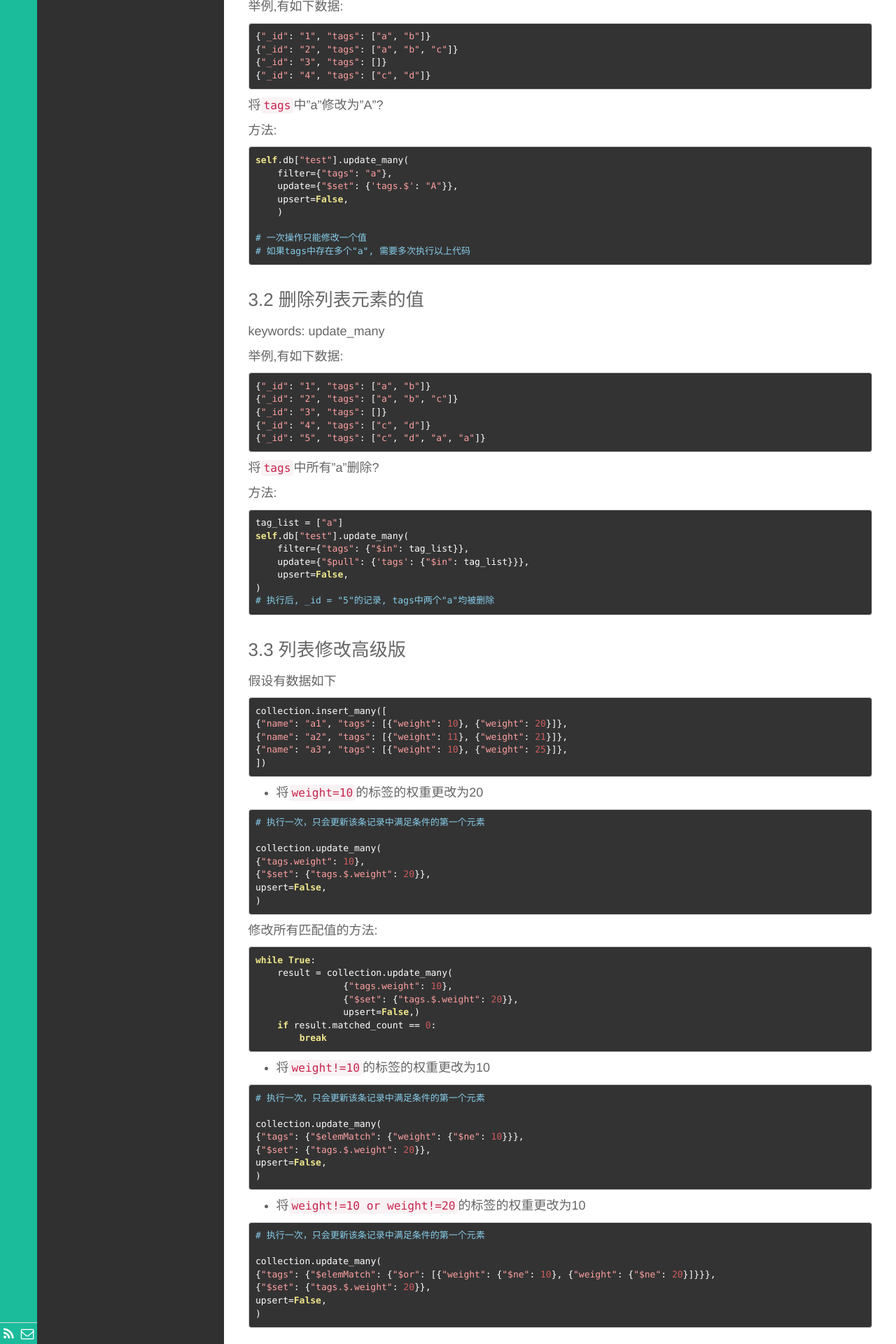
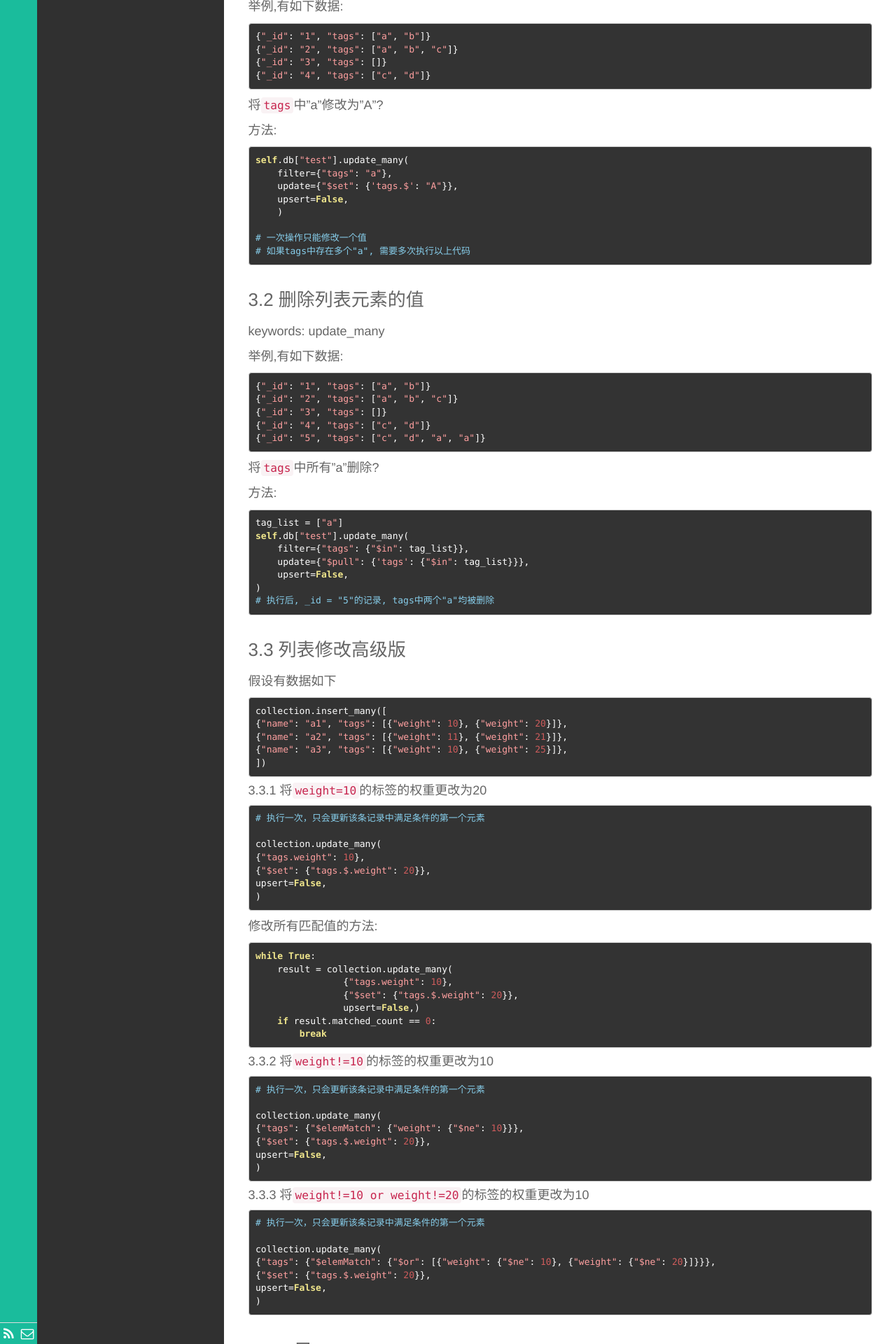
Before and after one commit to fengrk/frkhit.github.io, a Jekyll site: the page built from _posts/blog/2019-03-18-mongo_note.md, in a window 1280 px wide. Shown: the part 3080-5000 px from the top of the page at 70% size. Built offline with Jekyll 4.4.1, drawn with Linux system fonts in a browser that asks for light colours; Markdown is read by kramdown in place of the engine named in the settings.

Commit message:
Update 2019-03-18-mongo_note.md

````diff
--- a/_posts/blog/2019-03-18-mongo_note.md
+++ b/_posts/blog/2019-03-18-mongo_note.md
@@ -177,7 +177,7 @@ collection.insert_many([
 ])
 ```
 
-- 将`weight=10`的标签的权重更改为20
+#### 3.3.1 将`weight=10`的标签的权重更改为20
 
 ```
 # 执行一次，只会更新该条记录中满足条件的第一个元素
@@ -201,7 +201,7 @@ while True:
         break
 ```
 
-- 将`weight!=10`的标签的权重更改为10
+#### 3.3.2 将`weight!=10`的标签的权重更改为10
 
 ```
 # 执行一次，只会更新该条记录中满足条件的第一个元素
@@ -213,7 +213,7 @@ upsert=False,
 )
 ```
 
-- 将`weight!=10 or weight!=20`的标签的权重更改为10
+#### 3.3.3 将`weight!=10 or weight!=20`的标签的权重更改为10
 
 ```
 # 执行一次，只会更新该条记录中满足条件的第一个元素
````
